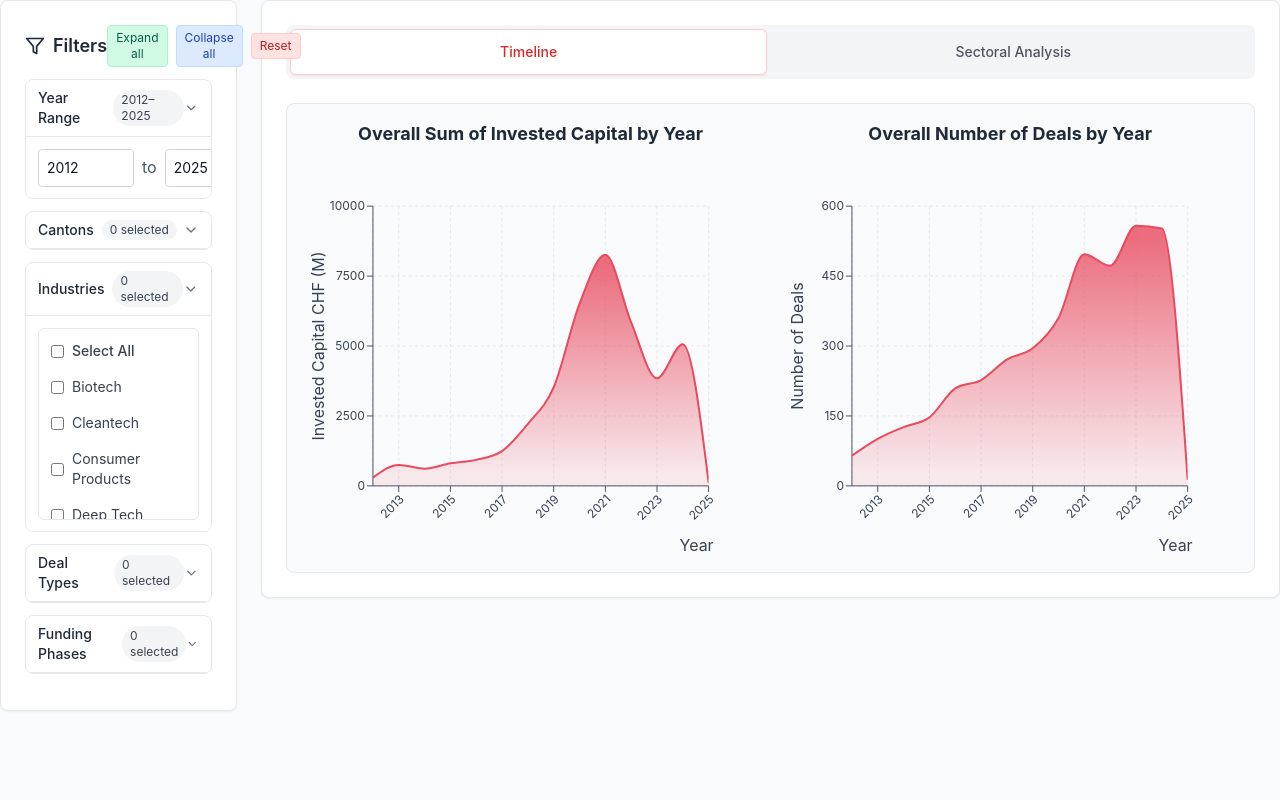
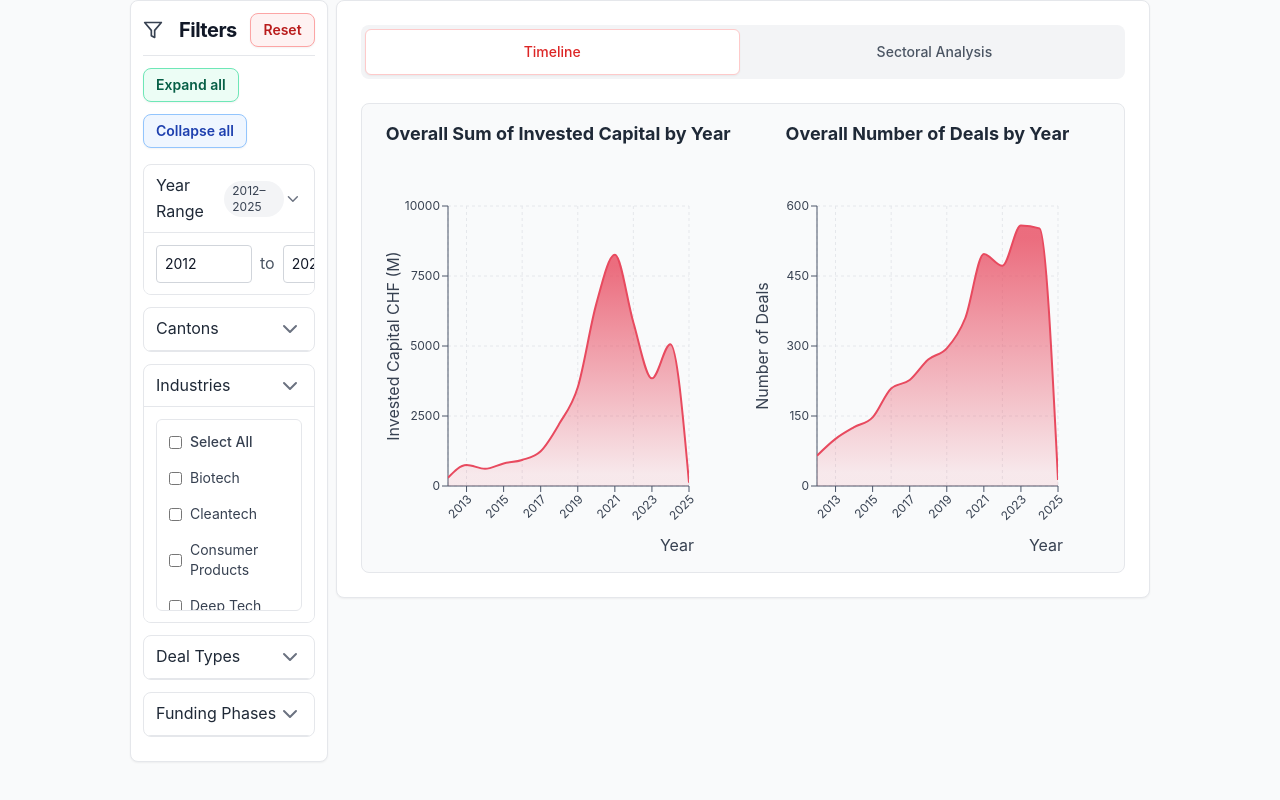
Before and after one commit to alionazherdetska/swiss-vc-dashboard, a React (Create React App) app: page / in a window 1280 px wide. Built offline with nearby package versions, Linux system fonts and the light colour scheme.

Commit message:
small styles changes

```diff
--- a/src/App.css
+++ /dev/null
@@ -1,38 +0,0 @@
-.App {
-  text-align: center;
-}
-
-.App-logo {
-  height: 40vmin;
-  pointer-events: none;
-}
-
-@media (prefers-reduced-motion: no-preference) {
-  .App-logo {
-    animation: App-logo-spin infinite 20s linear;
-  }
-}
-
-.App-header {
-  background-color: #282c34;
-  min-height: 100vh;
-  display: flex;
-  flex-direction: column;
-  align-items: center;
-  justify-content: center;
-  font-size: calc(10px + 2vmin);
-  color: white;
-}
-
-.App-link {
-  color: #61dafb;
-}
-
-@keyframes App-logo-spin {
-  from {
-    transform: rotate(0deg);
-  }
-  to {
-    transform: rotate(360deg);
-  }
-}
--- a/src/App.tsx
+++ b/src/App.tsx
@@ -1,50 +1,41 @@
-import React, { useState, useEffect } from "react";
-import Dashboard from "./components/Dashboard.js";
-import "./styles.css";
+import React, { useState, useEffect } from 'react';
+import './styles.css';
+import Dashboard from './components/Dashboard.js';
 
 export function App() {
   const [loading, setLoading] = useState(true);
   const [error, setError] = useState(null);
-  const [loadingProgress, setLoadingProgress] = useState("Initializing...");
+  const [loadingProgress, setLoadingProgress] = useState('Initializing...');
 
   useEffect(() => {
     const loadData = async () => {
       try {
-        setLoadingProgress("Fetching data file...");
+        setLoadingProgress('Fetching data file...');
 
-        // Load data from the JSON file
-        const response = await fetch("/startup-data.json");
-
+        const response = await fetch('/startup-data.json');
         if (!response.ok) {
           throw new Error(
             `Failed to load data file (${response.status}: ${response.statusText})`
           );
         }
 
-        setLoadingProgress("Parsing JSON data...");
+        setLoadingProgress('Parsing JSON data...');
         const jsonData = await response.json();
 
-        // Check if we have the expected structure with Companies and/or Deals
         if (!jsonData.Companies && !jsonData.Deals) {
-          // If it's a direct array, treat it as deals data for backward compatibility
           if (Array.isArray(jsonData)) {
             window.startupData = { Companies: [], Deals: jsonData };
           } else {
-            throw new Error(
-              "Data file must contain 'Companies' and/or 'Deals' arrays"
-            );
+            throw new Error("Data file must contain 'Companies' and/or 'Deals' arrays");
           }
         } else {
-          // Store the structured data globally
           window.startupData = jsonData;
         }
 
-        setLoadingProgress("Processing data...");
-
-        // Small delay to show progress
+        setLoadingProgress('Processing data...');
         await new Promise((resolve) => setTimeout(resolve, 500));
 
-        setLoadingProgress("Finalizing dashboard...");
+        setLoadingProgress('Finalizing dashboard...');
         setLoading(false);
       } catch (error) {
         setError(error.message);
@@ -58,7 +49,7 @@ export function App() {
   if (loading) {
     return (
       <div className="min-h-screen bg-gray-50 flex items-center justify-center">
-        <div className="text-center max-w-md">
+        <div className="text-center max-w-md" style={{ maxWidth: '1020px', width: '100%', margin: '0 auto' }}>
           <img
             src="/logo.png"
             alt="Swiss Startup Ecosystem Logo"
@@ -72,7 +63,7 @@ export function App() {
           <div className="bg-gray-200 rounded-full h-2 mb-4">
             <div
               className="bg-blue-600 h-2 rounded-full transition-all duration-500"
-              style={{ width: "75%" }}
+              style={{ width: '75%' }}
             ></div>
           </div>
           <p className="text-sm text-gray-500">
@@ -83,10 +74,10 @@ export function App() {
     );
   }
 
-   if (error) {
+  if (error) {
     return (
       <div className="min-h-screen bg-gray-50 flex items-center justify-center">
-        <div className="text-center max-w-md p-6">
+        <div className="text-center p-6" style={{ maxWidth: '1020px', width: '100%', margin: '0 auto' }}>
           <div className="text-red-600 text-6xl mb-4">🏢</div>
           <h2 className="text-xl font-semibold text-gray-800 mb-2">
             Data Loading Error
@@ -103,19 +94,18 @@ export function App() {
             <p className="font-semibold mb-2">Troubleshooting:</p>
             <ul className="text-left space-y-1">
               <li>
-                • Ensure <code>startup-data.json</code> is in the{" "}
+                • Ensure <code>startup-data.json</code> is in the{' '}
                 <code>public</code> folder
               </li>
               <li>
-                • Check that the JSON file contains Companies and/or Deals
-                arrays
+                • Check that the JSON file contains Companies and/or Deals arrays
               </li>
               <li>
-                • Verify JSON structure:{" "}
+                • Verify JSON structure:{' '}
                 <code>
-                  {"{"}"Companies": [...], "Deals": [...]{"}"}
+                  {'{'}"Companies": [...], "Deals": [...]{'}'}
                 </code>
-                </li>
+              </li>
               <li>• Refresh the page to retry</li>
               <li>• Check browser console for additional errors</li>
             </ul>
@@ -133,8 +123,8 @@ export function App() {
   }
 
   return (
-    <div className="App">
-      <Dashboard />
+    <div className="App" style={{ maxWidth: '1020px', width: '100%', margin: '0 auto'}}>
+      <Dashboard/>
     </div>
   );
 }
--- a/src/components/Dashboard.js
+++ b/src/components/Dashboard.js
@@ -131,7 +131,7 @@ const Dashboard = () => {
 	return (
 		<div className='min-h-screen bg-gray-50'>
 
-				<div className='grid grid-cols-1 lg:grid-cols-5 gap-6'>
+				<div className='grid grid-cols-1 lg:grid-cols-5 gap-2'>
 					{/* Filters Panel */}
 					<div className='lg:col-span-1'>
 						<FilterPanel
@@ -176,7 +176,7 @@ const Dashboard = () => {
 							{/* Active chart rendered by tab selection */}
 							<div className='border rounded-lg p-4 border-gray-200 bg-gray-50'>
 								{activeChart === 'timeline' ? (
-									<div className='grid grid-cols-1 md:grid-cols-2 gap-6'>
+									<div className='grid grid-cols-1 md:grid-cols-2 gap-2'>
 										<TimelineChart
 											data={chartData.timeline}
 											showVolume={true}
--- a/src/components/filters/FilterPanel.js
+++ b/src/components/filters/FilterPanel.js
@@ -42,7 +42,7 @@ const Section = ({ id, title, countBadge, defaultOpen = false, children }) => {
         aria-controls={`${id}-content`}
       >
         <div className="flex items-center gap-2">
-          <span className="text-sm font-medium text-gray-800">{title}</span>
+          <span className="filter-section-title font-normal text-gray-800">{title}</span>
           {countBadge != null && (
             <span className="text-xs px-2 py-0.5 rounded-full bg-gray-100 text-gray-700">
               {countBadge}
@@ -50,9 +50,7 @@ const Section = ({ id, title, countBadge, defaultOpen = false, children }) => {
           )}
         </div>
         <ChevronDown
-          className={`h-4 w-4 text-gray-500 transition-transform ${
-            open ? "rotate-180" : ""
-          }`}
+          className={`filter-section-chevron text-gray-500 transition-transform ${open ? "rotate-180" : ""}`}
           aria-hidden="true"
         />
       </button>
@@ -118,33 +116,34 @@ const FilterPanel = ({
   return (
     <div
       key={remountKey}
-      className="rounded-lg shadow-sm p-6 sticky top-6 border bg-white border-gray-200"
+      className="rounded-lg shadow-sm p-3 sticky border bg-white border-gray-200"
     >
-      <div className="flex justify-between items-center mb-3">
-        <h2 className="text-lg font-semibold flex items-center text-gray-800">
-          <Filter className="h-5 w-5 mr-2" />
-          Filters
-        </h2>
+      <div className="flex justify-between items-center w-full mb-2">
         <div className="flex items-center gap-2">
+          <Filter className="h-5 w-5 mr-2 text-gray-700" />
+          <h2 className="text-xl font-bold text-gray-900 tracking-tight">Filters</h2>
+        </div>
+        <button
+          onClick={resetFilters}
+          className="px-3 py-1.5 text-sm font-semibold rounded-lg border border-red-300 bg-red-50 text-red-700 shadow-sm hover:bg-red-100 focus:outline-none focus:ring-2 focus:ring-red-200 transition"
+        >
+          Reset
+        </button>
+      </div>
+      <div className="border-b border-gray-200 mb-3"></div>
+      <div className="flex flex-wrap items-center gap-3 mb-4">
         <button
           onClick={() => setAllSections(true)}
-            className="px-2 py-1 text-xs rounded border border-green-200 bg-green-100 text-green-800"
+          className="px-3 py-1.5 text-sm font-semibold rounded-lg border border-green-300 bg-green-50 text-green-800 shadow-sm hover:bg-green-100 focus:outline-none focus:ring-2 focus:ring-green-200 transition"
         >
           Expand all
         </button>
         <button
           onClick={() => setAllSections(false)}
-            className="px-2 py-1 text-xs rounded border border-blue-200 bg-blue-100 text-blue-800"
+          className="px-3 py-1.5 text-sm font-semibold rounded-lg border border-blue-300 bg-blue-50 text-blue-800 shadow-sm hover:bg-blue-100 focus:outline-none focus:ring-2 focus:ring-blue-200 transition"
         >
           Collapse all
         </button>
-          <button
-            onClick={resetFilters}
-            className="px-2 py-1 text-xs rounded border border-red-200 bg-red-100 text-red-700"
-          >
-            Reset
-          </button>
-        </div>
       </div>
 
       {/* Year Range */}
@@ -195,7 +194,6 @@ const FilterPanel = ({
       <Section
         id="cantons"
         title="Cantons"
-        countBadge={`${filters.cantons.length} selected`}
       >
         <div className="space-y-2 max-h-48 overflow-y-auto p-2 border rounded-md border-gray-200">
           <label className="flex items-center p-1 rounded font-medium cursor-pointer">
@@ -243,7 +241,6 @@ const FilterPanel = ({
         <Section
           id="ceo"
           title="CEO Gender"
-          countBadge={`${filters.ceoGenders?.length || 0} selected`}
         >
           <div className="space-y-2 p-2 border rounded-md border-gray-200">
             <label className="flex items-center p-1 rounded font-medium cursor-pointer">
@@ -284,7 +281,6 @@ const FilterPanel = ({
         id="industries"
         title="Industries"
         defaultOpen
-        countBadge={`${filters.industries.length} selected`}
       >
         <div className="space-y-2 max-h-48 overflow-y-auto p-2 border rounded-md border-gray-200">
           <label className="flex items-center p-1 rounded font-medium cursor-pointer">
@@ -325,7 +321,6 @@ const FilterPanel = ({
           <Section
             id="dealtypes"
             title="Deal Types"
-            countBadge={`${filters.dealTypes.length} selected`}
           >
             <div className="space-y-2 max-h-36 overflow-y-auto p-2 border rounded-md border-gray-200">
               <label className="flex items-center p-1 rounded font-medium cursor-pointer">
@@ -363,7 +358,6 @@ const FilterPanel = ({
           <Section
             id="phases"
             title="Funding Phases"
-            countBadge={`${filters.phases.length} selected`}
           >
             <div className="space-y-2 max-h-36 overflow-y-auto p-2 border rounded-md border-gray-200">
               <label className="flex items-center p-1 rounded font-medium cursor-pointer">
```
Lines whose indentation alone changed are shown as unchanged.
